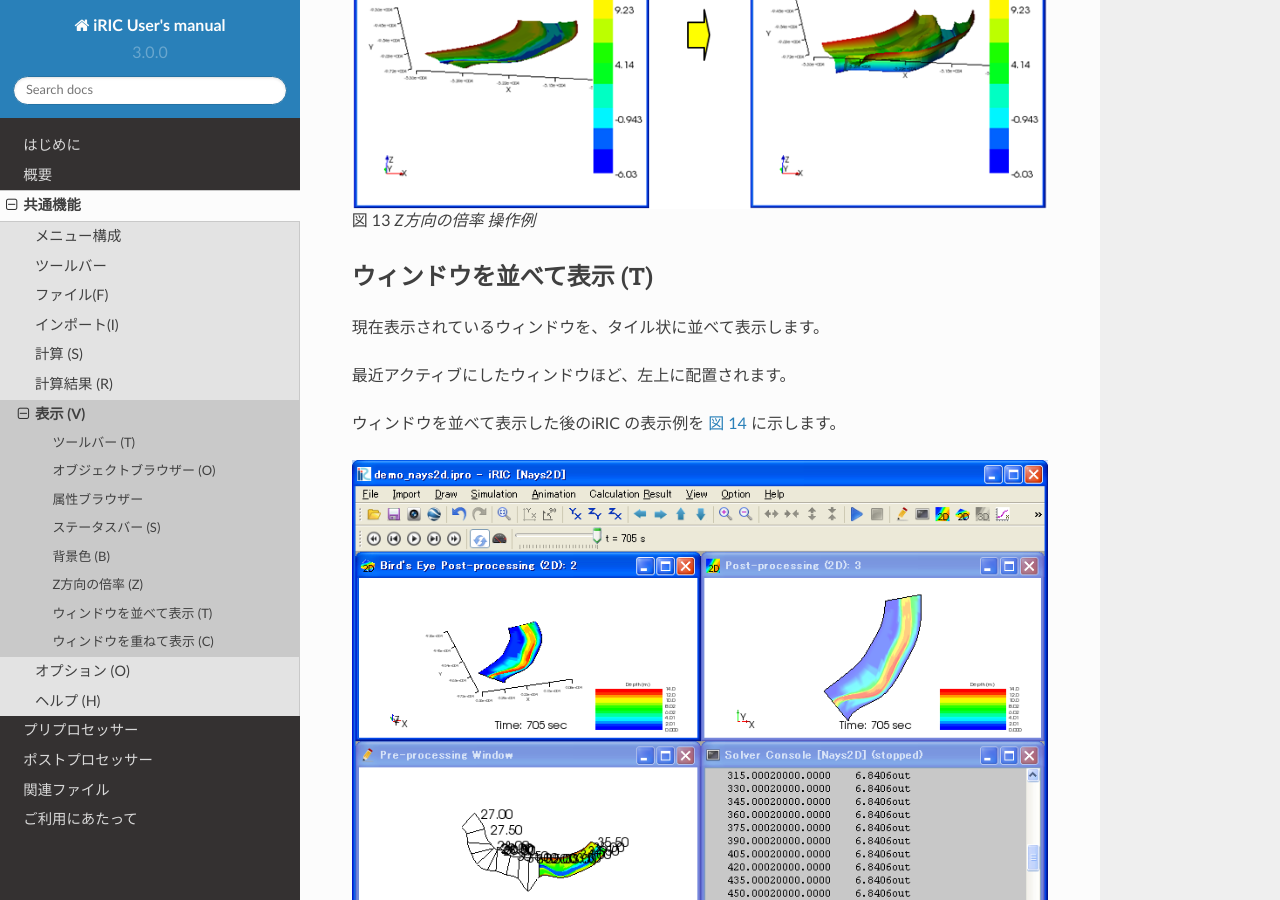
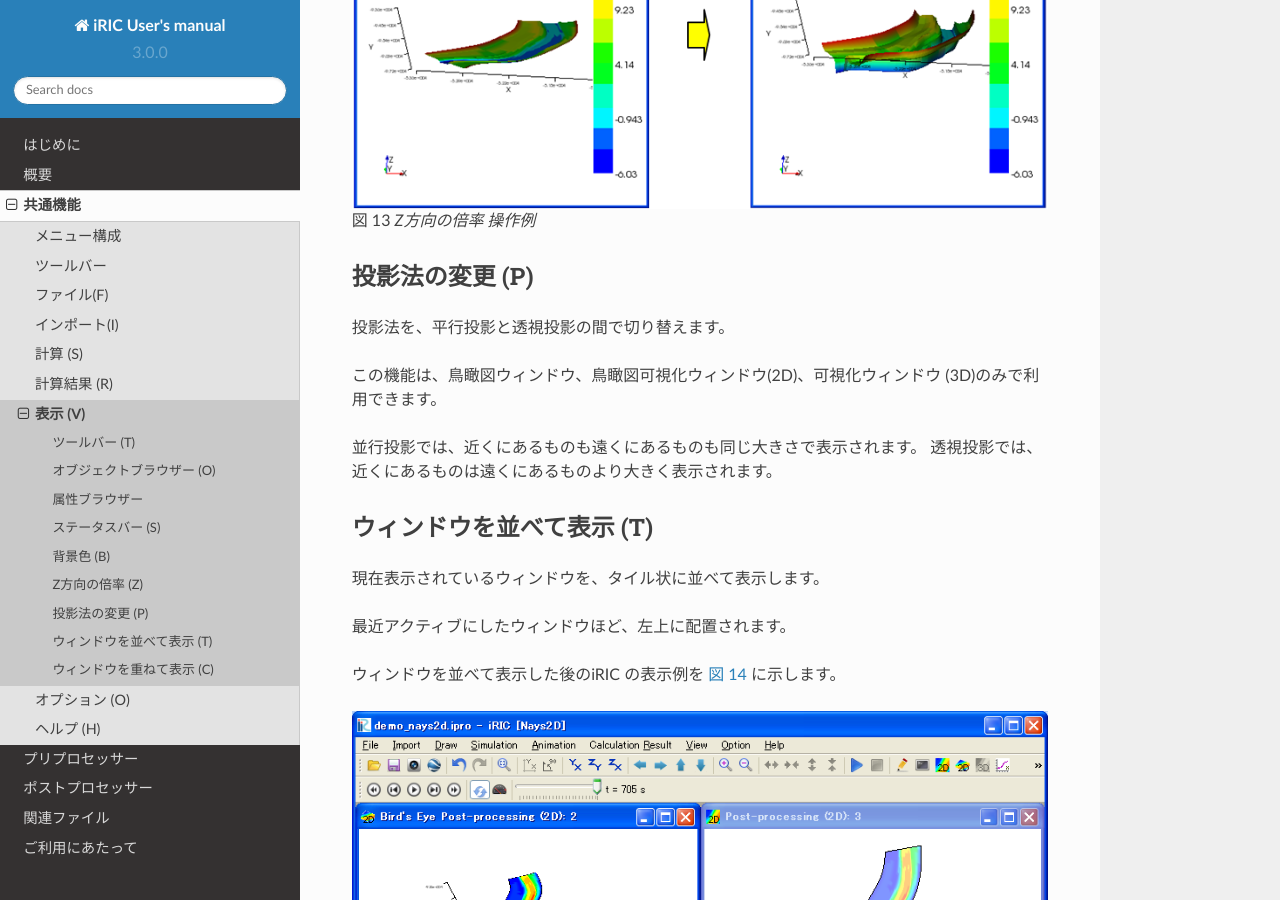
Before and after one commit to i-RIC/gui_user_manual, a Sphinx documentation site: the page built from source/03/08_view.rst, in a window 1280 px wide and 900 px high, scrolled down 3759 px. Built offline with Sphinx 7.4.7 and the Read the Docs theme 2.0.0, drawn with Linux system fonts in a browser that asks for light colours.

Commit message:
Description about switching projection is added.

```diff
--- a/source/03/08_view.rst
+++ b/source/03/08_view.rst
@@ -104,6 +104,18 @@ Z方向の表示の倍率を変更します。
 
    Z方向の倍率 操作例
 
+
+投影法の変更 (P)
+----------------
+
+投影法を、平行投影と透視投影の間で切り替えます。
+
+この機能は、鳥瞰図ウィンドウ、鳥瞰図可視化ウィンドウ(2D)、可視化ウィンドウ
+(3D)のみで利用できます。
+
+並行投影では、近くにあるものも遠くにあるものも同じ大きさで表示されます。
+透視投影では、近くにあるものは遠くにあるものより大きく表示されます。
+
 ウィンドウを並べて表示 (T)
 -----------------------------
 
```
